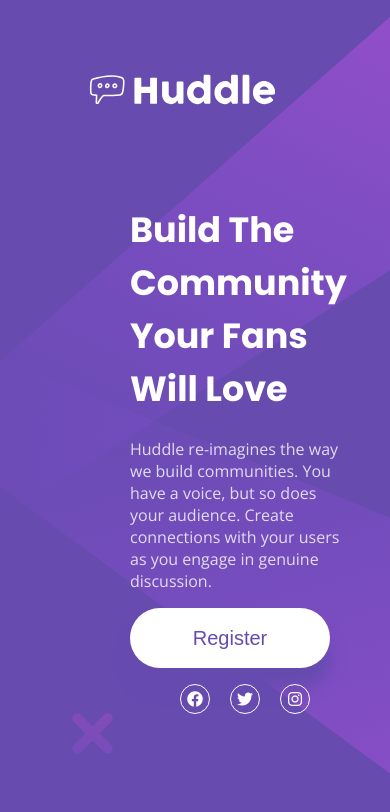
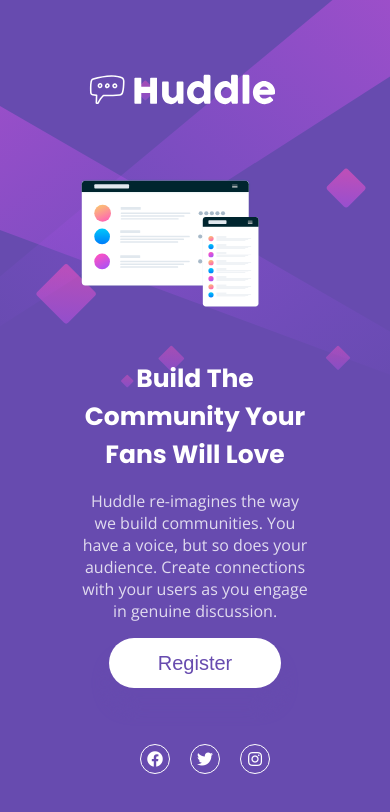
Before and after one commit to AlexisNarvaez97/Huddle-landing-page, a plain HTML site: page index.html in a window 390 px wide. Drawn offline with nearby package versions, Linux system fonts and the light colour scheme.

Commit message:
Mobile done

```diff
--- a/css/style.css
+++ b/css/style.css
@@ -11,7 +11,8 @@ body {
   background-image: url("../images/bg-desktop.svg");
   /* width: 100%; */
   background-repeat: no-repeat;
-  background-position: -4px -11px;
+  background-size: contain;
+  /* background-position: -4px -11px; */
   min-height: 100vh;
   color: #fff;
   font-family: "Open Sans", sans-serif;
@@ -89,3 +90,58 @@ button:hover {
   width: 30px;
   text-decoration: none;
 }
+
+@media screen and (max-width: 768px) {
+
+  body {
+    background-image: url('/images/bg-mobile.svg');
+    background-size: contain;
+    background-position: center top;
+  }
+
+  img {
+    width: 100%;
+    margin-bottom: 30px;
+  }
+
+	.flex {
+    flex-direction: column;
+    text-align: center;
+		/* margin: 50px 0; */
+  }
+
+  .flex > div:first-child {
+    flex: 1;
+  }
+
+  .flex > div:last-child {
+    flex: 1;
+  }
+
+  h1 {
+    font-size: 25px;
+    font-weight: 700;
+  }
+
+  button {
+    background-color: #fff;
+    border-radius: 50px;
+    border: none;
+    box-shadow: 0 20px 15px hsla(257, 40%, 49%);
+    color: hsl(257, 40%, 49%);
+    font-size: 20px;
+    width: 75%;
+    height: 50px;
+    cursor: pointer;
+    margin-bottom: 40px;
+  }
+
+  /* p {
+    font-size: 35px;
+  } */
+
+  .social-links {
+    justify-content: center;
+  }
+
+}
```
